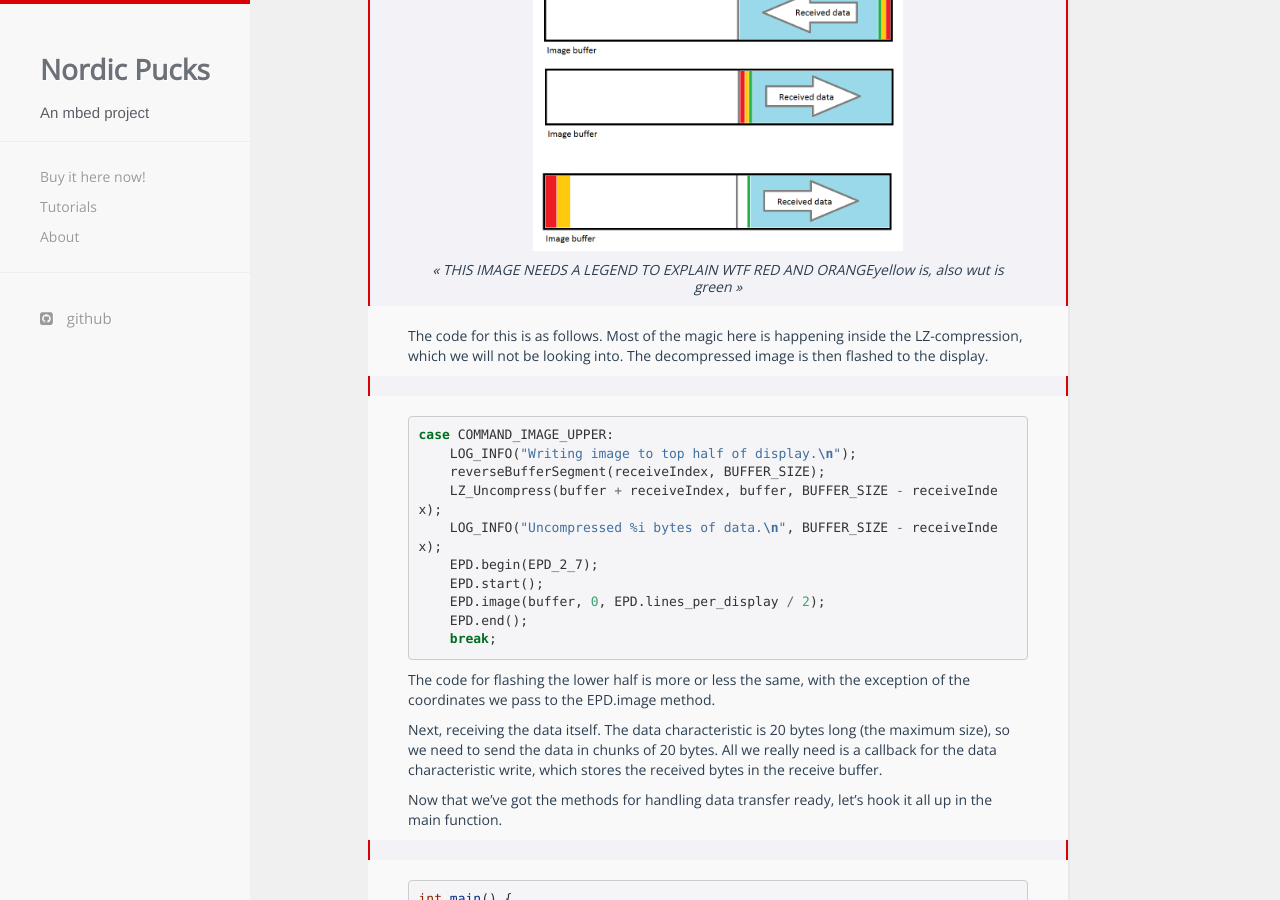
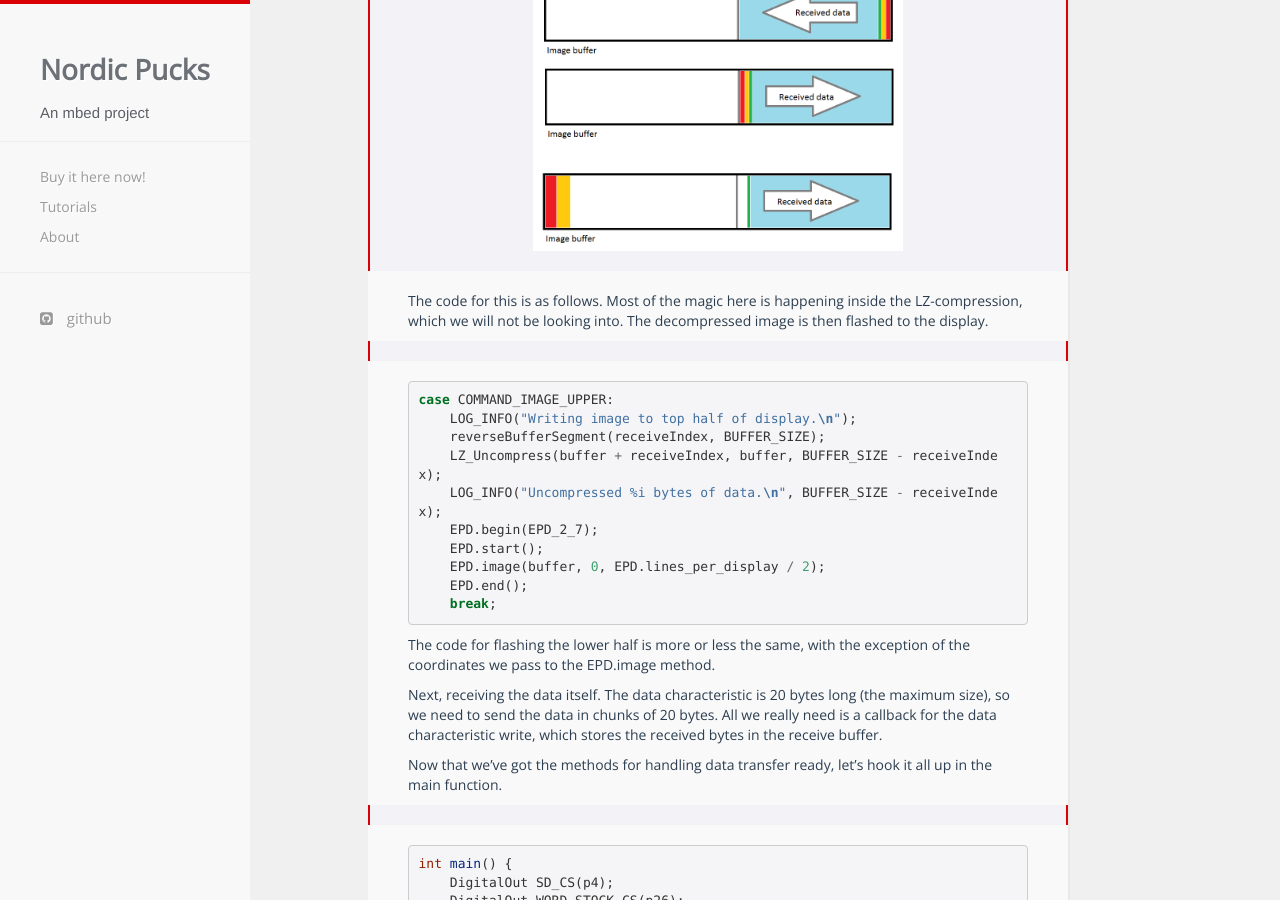
Before and after one commit to NordicPlayground/puck, a Jekyll site: the page built from _tutorials/display.md, in a window 1280 px wide and 900 px high, scrolled down 4123 px. Built offline with Jekyll 4.4.1, drawn with Linux system fonts in a browser that asks for light colours; nearby versions of some CDN libraries; comment, search, counter and statistics services are not loaded.

Commit message:
Update display.md

```diff
--- a/_tutorials/display.md
+++ b/_tutorials/display.md
@@ -131,7 +131,6 @@ When we receive an `IMAGE_BEGIN` command, we set the `receiveIndex` (the index t
 It is then written backwards into the buffer as it is received. When we receive a command that tells us all the data has been transmitted, the received segment is flipped, decompressed, and finally written to the display.
 
 > ![](../images/receive%20image%20data.png)
-<< THIS IMAGE NEEDS A LEGEND TO EXPLAIN WTF RED AND ORANGEyellow is, also wut is green >>
 
 The code for this is as follows. Most of the magic here is happening inside the LZ-compression, which we will not be looking into. The decompressed image is then flashed to the display.
 
```
